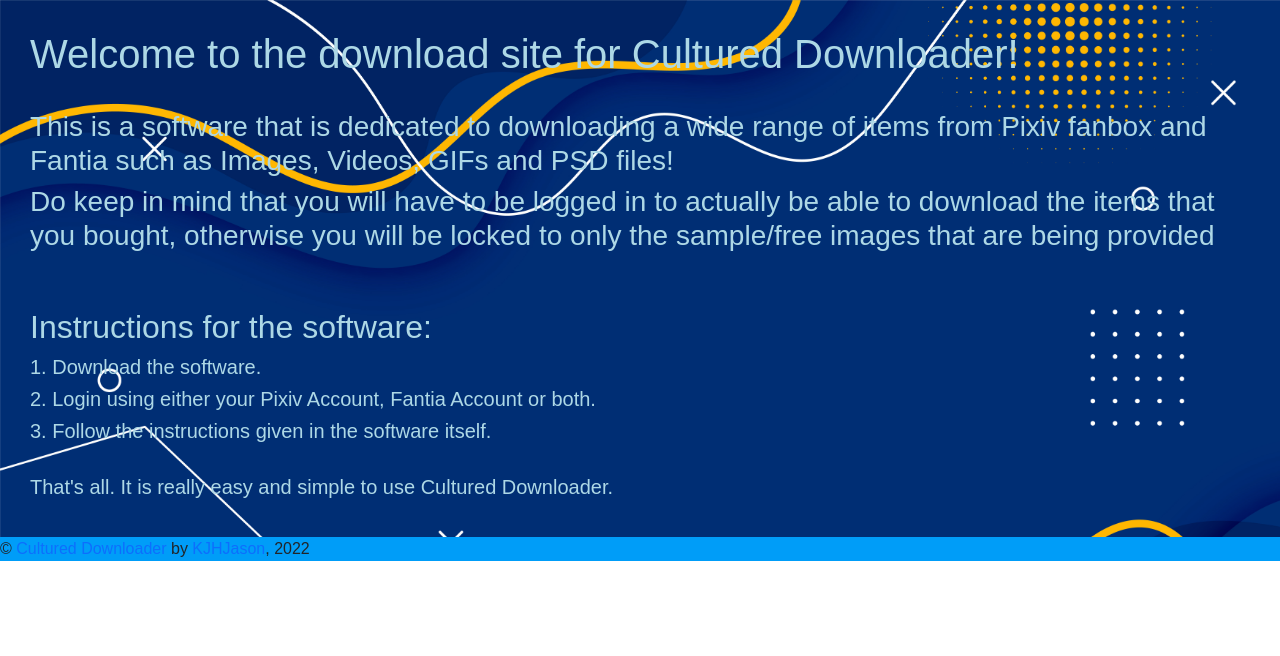
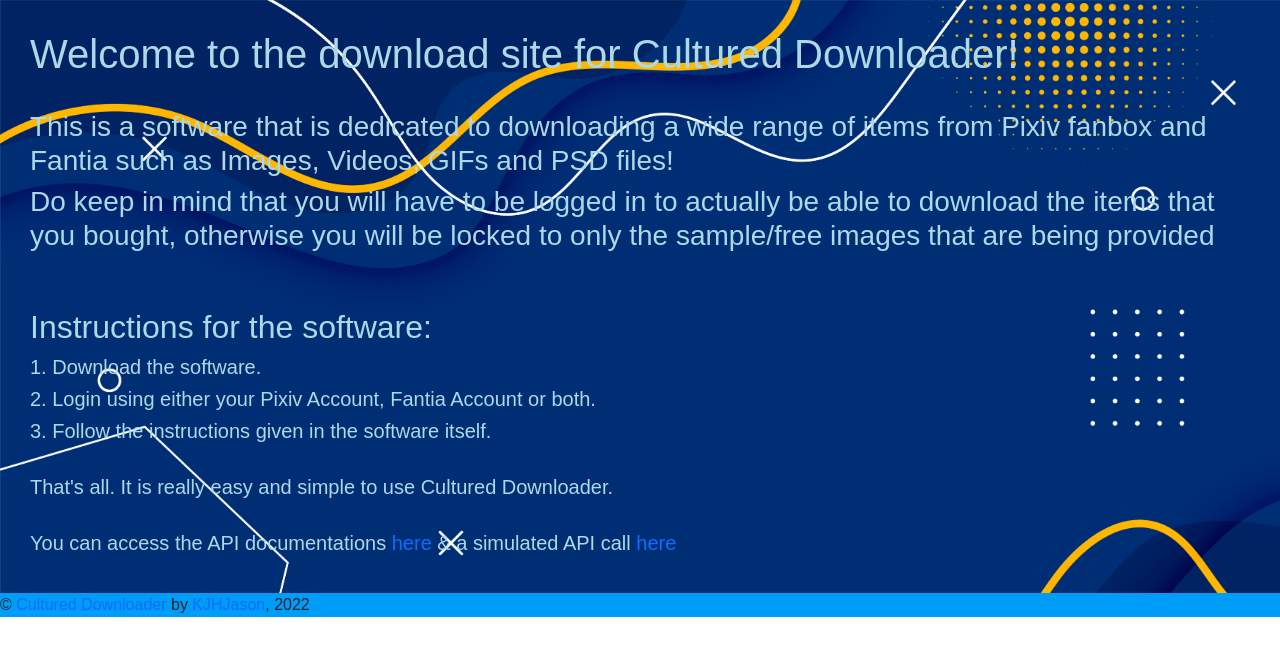
Before and after one commit to KJHJason/Cultured-Downloader-Web, a Python web app: template src/templates/general/index.html in a window 1280 px wide. Shown: the part 76-732 px from the top of the page. Run offline with Jinja, Linux system fonts and the light colour scheme; the template is opened without the code that fills it, so the values that code supplies are empty.

Commit message:
Update index.html

```diff
--- a/src/templates/general/index.html
+++ b/src/templates/general/index.html
@@ -17,6 +17,8 @@
         <h5>3. Follow the instructions given in the software itself.</h5>
         <br>
         <h5>That's all. It is really easy and simple to use Cultured Downloader.</h5>
+        <br>
+        <h5>You can access the API documentations <a href="https://www.cultureddownloader.com/api/latest/redoc">here</a> & a simulated API call <a href="https://api.cultureddownloader.com/latest/docs">here</a></h5>
     </div>
 </div>
 {{ context.server_time }}
```
